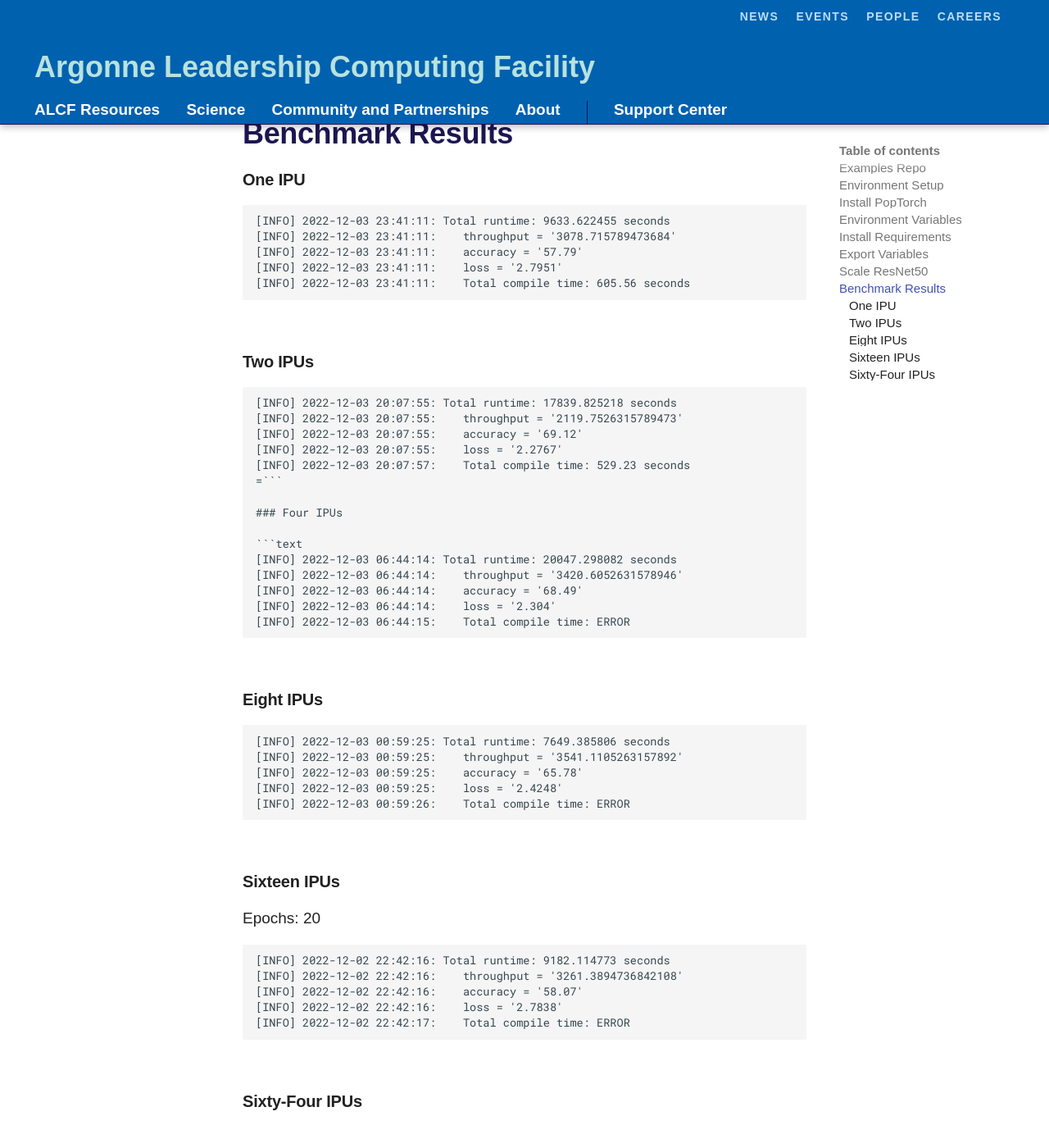
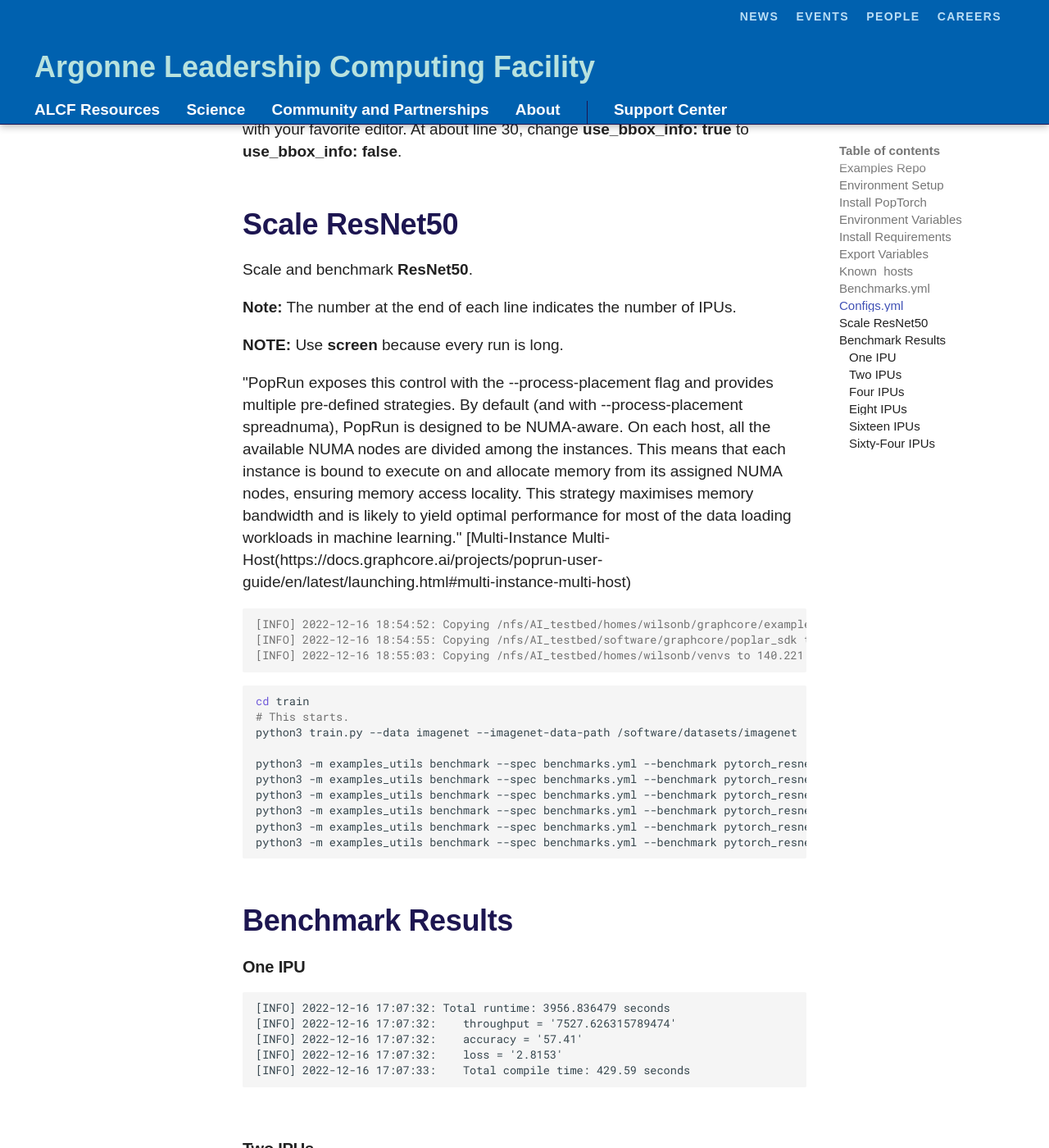
Before and after one commit to argonne-lcf/ai-testbed-userdocs, an MkDocs documentation site: the page built from docs/graphcore/Scaling-ResNet50.md, in a window 1280 px wide and 1400 px high, scrolled down 2607 px. Shown: the whole window at 82% size. Built offline with MkDocs 1.6.1 and Material for MkDocs 9.7.7, drawn with Linux system fonts in a browser that asks for light colours; some web fonts are replaced; comment, search, counter and statistics services are not loaded; some of the changed text lies outside the part shown.

Commit message:
Working scaling ResNet50.

````diff
--- a/docs/graphcore/Scaling-ResNet50.md
+++ b/docs/graphcore/Scaling-ResNet50.md
@@ -76,10 +76,36 @@
 HOST4=$OCT123.`expr $OCT4 + 3`
 export HOSTS=$HOST1,$HOST2,$HOST3,$HOST4
 export CLUSTER=c16
+export TCP_IF_INCLUDE=ens2f0
+export VIPU_CLI_API_HOST=$HOST1
 VIPU_SERVER=${VIPU_SERVER:=$HOST1}
 FIRST_PARTITION=`vipu-admin list partitions --api-host $VIPU_SERVER| grep ACTIVE | cut -d '|' -f 3 | cut -d ' ' -f 2 | head -1`
 PARTITON=${PARTITION:=$FIRST_PARTITION}
 ```
+
+## Known_hosts
+
+lksdjf
+lskdjf
+lksjdf
+lksjdf
+lksjdf
+lksjdf
+lksjdf
+lksjdf
+lksjdf
+lksjdf
+
+## Benchmarks.yml
+
+Update **${HOME}/graphcore/examples/vision/cnns/pytorch/train/benchmarks.yml**
+with your favorite editor to match [benchmarks.yml](/docs/graphcore/benchmarks.yml).
+
+## Configs.yml
+
+Update **${HOME}/graphcore/examples/vision/cnns/pytorch/train/configs.yml**
+with your favorite editor.  At about line 30, change **use_bbox_info: true** to
+**use_bbox_info: false**.
 
 ## Scale ResNet50
 
@@ -88,6 +114,14 @@
 **Note:** The number at the end of each line indicates the number of IPUs.
 
 **NOTE:** Use **screen** because every run is long.
+
+"PopRun exposes this control with the --process-placement flag and provides multiple pre-defined strategies. By default (and with --process-placement spreadnuma), PopRun is designed to be NUMA-aware. On each host, all the available NUMA nodes are divided among the instances. This means that each instance is bound to execute on and allocate memory from its assigned NUMA nodes, ensuring memory access locality. This strategy maximises memory bandwidth and is likely to yield optimal performance for most of the data loading workloads in machine learning." [Multi-Instance Multi-Host(https://docs.graphcore.ai/projects/poprun-user-guide/en/latest/launching.html#multi-instance-multi-host)
+
+```console
+[INFO] 2022-12-16 18:54:52: Copying /nfs/AI_testbed/homes/wilsonb/graphcore/examples to 140.221.77.12:/nfs/AI_testbed/homes/wilsonb/graphcore/
+[INFO] 2022-12-16 18:54:55: Copying /nfs/AI_testbed/software/graphcore/poplar_sdk to 140.221.77.12:/nfs/AI_testbed/software/graphcore/
+[INFO] 2022-12-16 18:55:03: Copying /nfs/AI_testbed/homes/wilsonb/venvs to 140.221.77.12:/nfs/AI_testbed/homes/wilsonb/
+```
 
 ```bash
 cd train
@@ -107,41 +141,41 @@
 ### One IPU
 
 ```text
-[INFO] 2022-12-03 23:41:11: Total runtime: 9633.622455 seconds
-[INFO] 2022-12-03 23:41:11:    throughput = '3078.715789473684'
-[INFO] 2022-12-03 23:41:11:    accuracy = '57.79'
-[INFO] 2022-12-03 23:41:11:    loss = '2.7951'
-[INFO] 2022-12-03 23:41:11:    Total compile time: 605.56 seconds
+[INFO] 2022-12-16 17:07:32: Total runtime: 3956.836479 seconds
+[INFO] 2022-12-16 17:07:32:    throughput = '7527.626315789474'
+[INFO] 2022-12-16 17:07:32:    accuracy = '57.41'
+[INFO] 2022-12-16 17:07:32:    loss = '2.8153'
+[INFO] 2022-12-16 17:07:33:    Total compile time: 429.59 seconds
 ```
 
 ### Two IPUs
 
 ```text
-[INFO] 2022-12-03 20:07:55: Total runtime: 17839.825218 seconds
-[INFO] 2022-12-03 20:07:55:    throughput = '2119.7526315789473'
-[INFO] 2022-12-03 20:07:55:    accuracy = '69.12'
-[INFO] 2022-12-03 20:07:55:    loss = '2.2767'
-[INFO] 2022-12-03 20:07:57:    Total compile time: 529.23 seconds
-=```
+[INFO] 2022-12-16 15:56:23: Total runtime: 5866.494071 seconds
+[INFO] 2022-12-16 15:56:23:    throughput = '4798.778947368421'
+[INFO] 2022-12-16 15:56:23:    accuracy = '68.23'
+[INFO] 2022-12-16 15:56:23:    loss = '2.3148'
+[INFO] 2022-12-16 15:56:24:    Total compile time: 418.75 seconds
+```
 
 ### Four IPUs
 
 ```text
-[INFO] 2022-12-03 06:44:14: Total runtime: 20047.298082 seconds
-[INFO] 2022-12-03 06:44:14:    throughput = '3420.6052631578946'
-[INFO] 2022-12-03 06:44:14:    accuracy = '68.49'
-[INFO] 2022-12-03 06:44:14:    loss = '2.304'
-[INFO] 2022-12-03 06:44:15:    Total compile time: ERROR
+[INFO] 2022-12-16 04:05:28: Total runtime: 3070.994553 seconds
+[INFO] 2022-12-16 04:05:28:    throughput = '9959.821052631578'
+[INFO] 2022-12-16 04:05:28:    accuracy = '67.76'
+[INFO] 2022-12-16 04:05:28:    loss = '2.338'
+[INFO] 2022-12-16 04:05:29:    Total compile time: 377.4 seconds
 ```
 
 ### Eight IPUs
 
 ```text
-[INFO] 2022-12-03 00:59:25: Total runtime: 7649.385806 seconds
-[INFO] 2022-12-03 00:59:25:    throughput = '3541.1105263157892'
-[INFO] 2022-12-03 00:59:25:    accuracy = '65.78'
-[INFO] 2022-12-03 00:59:25:    loss = '2.4248'
-[INFO] 2022-12-03 00:59:26:    Total compile time: ERROR
+[INFO] 2022-12-16 02:46:45: Total runtime: 1831.437598 seconds
+[INFO] 2022-12-16 02:46:45:    throughput = '19865.263157894733'
+[INFO] 2022-12-16 02:46:45:    accuracy = '64.94'
+[INFO] 2022-12-16 02:46:45:    loss = '2.4649'
+[INFO] 2022-12-16 02:46:46:    Total compile time: 386.27 seconds
 ```
 
 ### Sixteen IPUs
@@ -149,11 +183,11 @@
 Epochs: 20
 
 ```text
-[INFO] 2022-12-02 22:42:16: Total runtime: 9182.114773 seconds
-[INFO] 2022-12-02 22:42:16:    throughput = '3261.3894736842108'
-[INFO] 2022-12-02 22:42:16:    accuracy = '58.07'
-[INFO] 2022-12-02 22:42:16:    loss = '2.7838'
-[INFO] 2022-12-02 22:42:17:    Total compile time: ERROR
+[INFO] 2022-12-15 22:01:14: Total runtime: 1297.274336 seconds
+[INFO] 2022-62:01:14:    throughput = '39057.447368421046'
+[INFO] 2022-12-15 22:01:14:    accuracy = '57.43'
+[INFO] 2022-12-15 22:01:14:    loss = '2.8162'
+[INFO] 2022-12-15 22:01:16:    Total compile time: 397.08 seconds
 ```
 
 ### Sixty-Four IPUs
````
Also changed, not shown: other parts of docs/graphcore/Scaling-ResNet50.md (+1 -1 lines).
